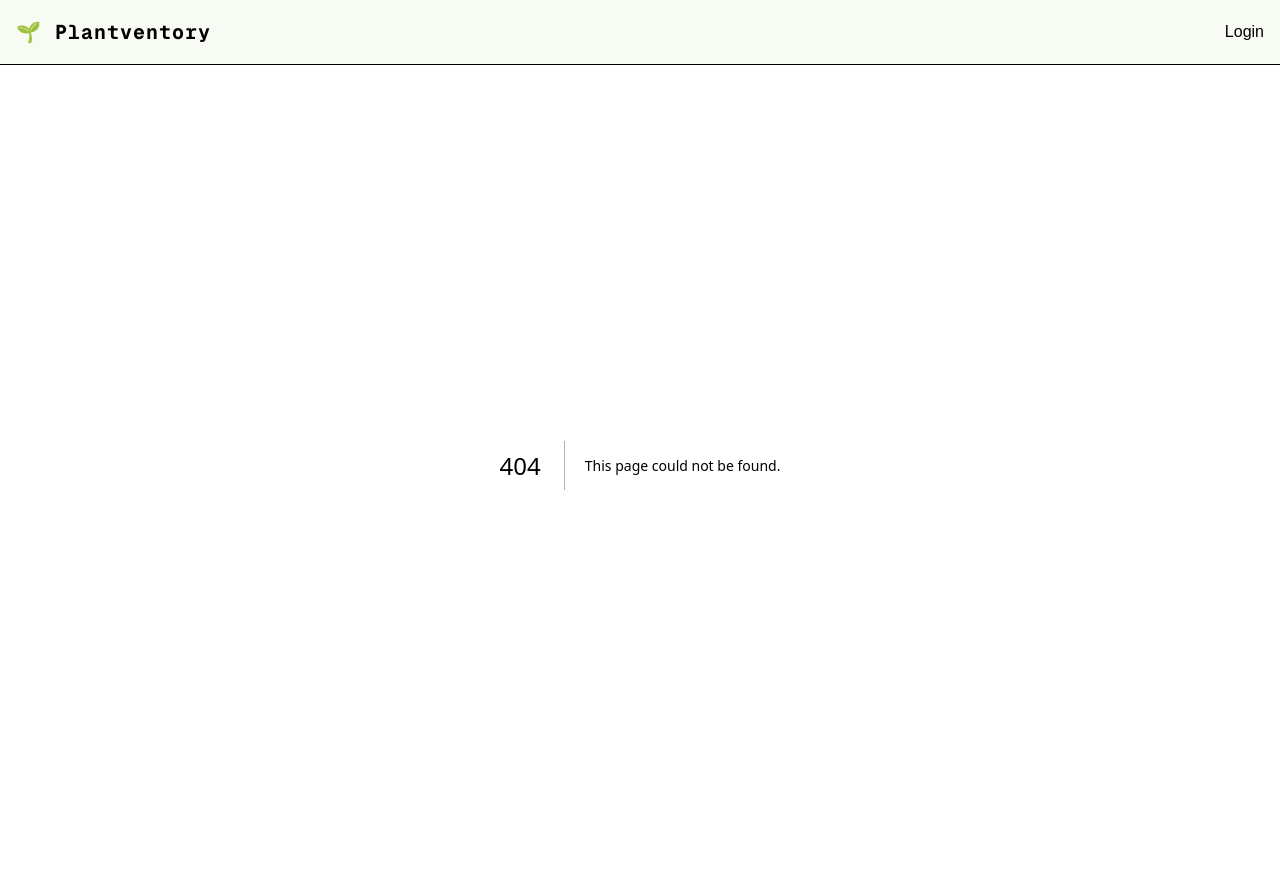
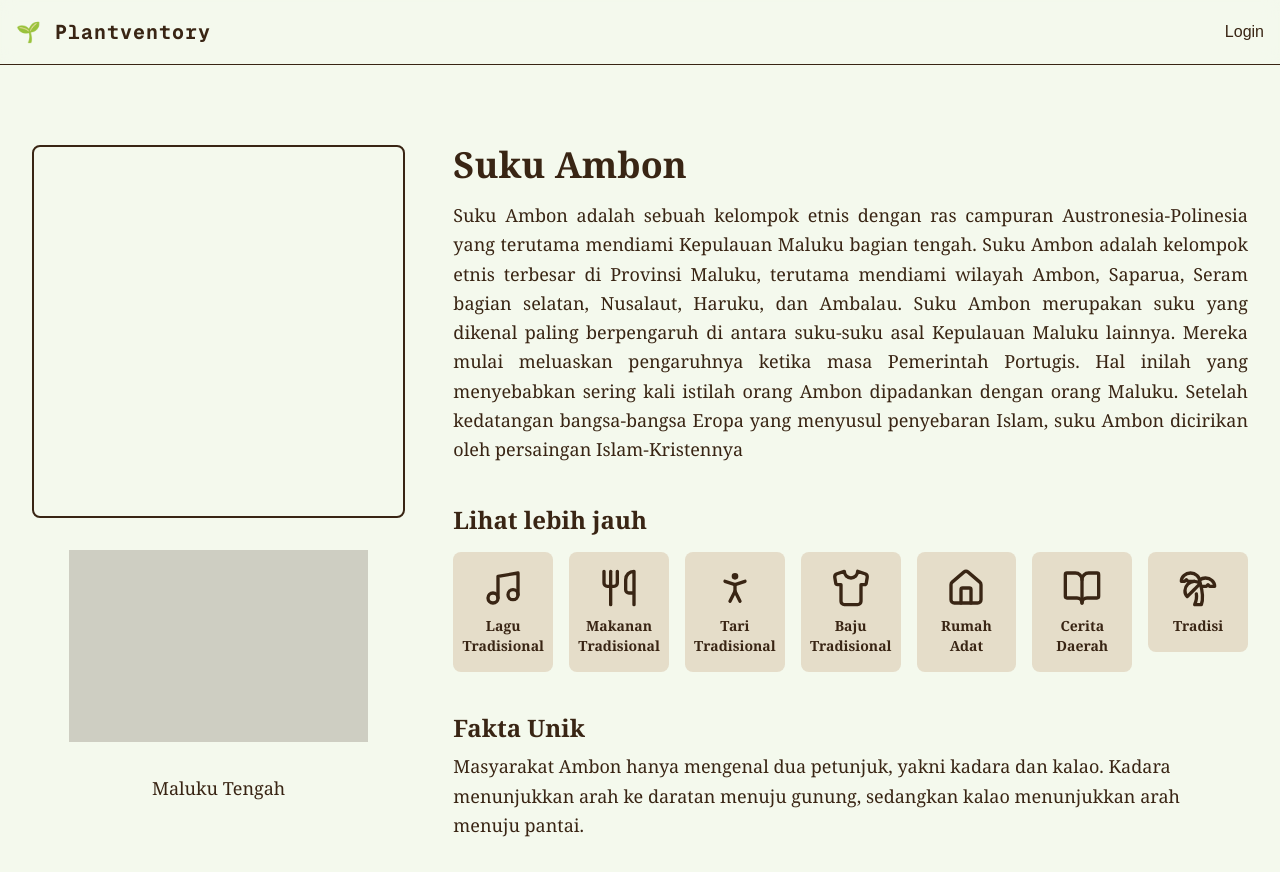
Before and after one commit to numshv/fe-traditia, a Next.js app: page /suku in a window 1280 px wide. Before the commit this address had no page. Built offline with nearby package versions, Linux system fonts and the light colour scheme.

Commit message:
feat: page suku

```diff
--- /dev/null
+++ b/src/app/suku/page.tsx
@@ -0,0 +1,68 @@
+import {
+  Music,
+  Utensils,
+  PersonStanding,
+  Shirt,
+  Home,
+  BookOpen,
+  Palmtree
+} from "lucide-react";
+
+export default function page() {
+  const iconData = [
+    { title: "Lagu Tradisional", Icon: Music },
+    { title: "Makanan Tradisional", Icon: Utensils },
+    { title: "Tari Tradisional", Icon: PersonStanding },
+    { title: "Baju Tradisional", Icon: Shirt },
+    { title: "Rumah Adat", Icon: Home },
+    { title: "Cerita Daerah", Icon: BookOpen },
+    { title: "Tradisi", Icon: Palmtree },
+  ];
+
+  return (
+    <main className="container mx-auto p-8 font-serif">
+
+      <div className="mt-12 grid grid-cols-3 gap-12">
+        <aside className="md:col-span-1 flex flex-col items-center gap-8">
+          {/* Placeholder untuk gambar utama */}
+          <div className="w-full max-w-sm aspect-square border-2 border-current rounded-lg" />
+
+          {/* Placeholder untuk gambar peta */}
+          <div className="w-4/5 h-48 bg-current opacity-20" />
+          <p className="text-lg">Maluku Tengah</p>
+        </aside>
+
+        <section className="col-span-2">
+          <h1 className="text-4xl font-bold">Suku Ambon</h1>
+          <p className="mt-4 text-lg leading-relaxed text-justify">
+            Suku Ambon adalah sebuah kelompok etnis dengan ras campuran Austronesia-Polinesia yang terutama mendiami Kepulauan Maluku bagian tengah. Suku Ambon adalah kelompok etnis terbesar di Provinsi Maluku, terutama mendiami wilayah Ambon, Saparua, Seram bagian selatan, Nusalaut, Haruku, dan Ambalau. Suku Ambon merupakan suku yang dikenal paling berpengaruh di antara suku-suku asal Kepulauan Maluku lainnya. Mereka mulai meluaskan pengaruhnya ketika masa Pemerintah Portugis. Hal inilah yang menyebabkan sering kali istilah orang Ambon dipadankan dengan orang Maluku. Setelah kedatangan bangsa-bangsa Eropa yang menyusul penyebaran Islam, suku Ambon dicirikan oleh persaingan Islam-Kristennya
+          </p>
+
+          <div className="mt-10">
+            <h3 className="text-2xl font-semibold">Lihat lebih jauh</h3>
+            <div className="mt-4 grid grid-cols-2 sm:grid-cols-7 gap-4">
+              {iconData.map((item) => (
+                <div key={item.title} className="flex flex-col max-w-40 aspect-square bg-[#B9875D]/25 items-center justify-center text-center p-4 rounded-lg transition-transform hover:scale-105">
+                  <item.Icon className="w-10 h-10 mb-2" />
+                  {/* Pecah judul menjadi beberapa baris */}
+                  <div className="text-sm font-bold">
+                    {item.title.split(' ').map((word, index) => (
+                      <div key={index}>{word}</div>
+                    ))}
+                  </div>
+                </div>
+              ))}
+            </div>
+          </div>
+
+          <div className="mt-10">
+            <h3 className="text-2xl font-semibold">Fakta Unik</h3>
+            <p className="mt-2 text-lg leading-relaxed">
+              Masyarakat Ambon hanya mengenal dua petunjuk, yakni kadara dan kalao. Kadara menunjukkan arah ke daratan menuju gunung, sedangkan kalao menunjukkan arah menuju pantai.
+            </p>
+          </div>
+        </section>
+      </div>
+    </main>
+  );
+}
--- a/src/components/IndonesiaMap.tsx
+++ b/src/components/IndonesiaMap.tsx
@@ -172,7 +172,7 @@ export default function IndonesiaMap({ onProvinceStats }: IndonesiaMapProps) {
       </div>
 
       {selectedGeoFeature && (
-        <div className="w-1/3 h-full p-6 overflow-auto bg-gray-900 relative transition-all duration-500">
+        <div className="w-1/2 h-full p-6 overflow-auto bg-gray-900 relative transition-all duration-500">
           <button
             onClick={() => {
               if (selectedLayer) {
```
